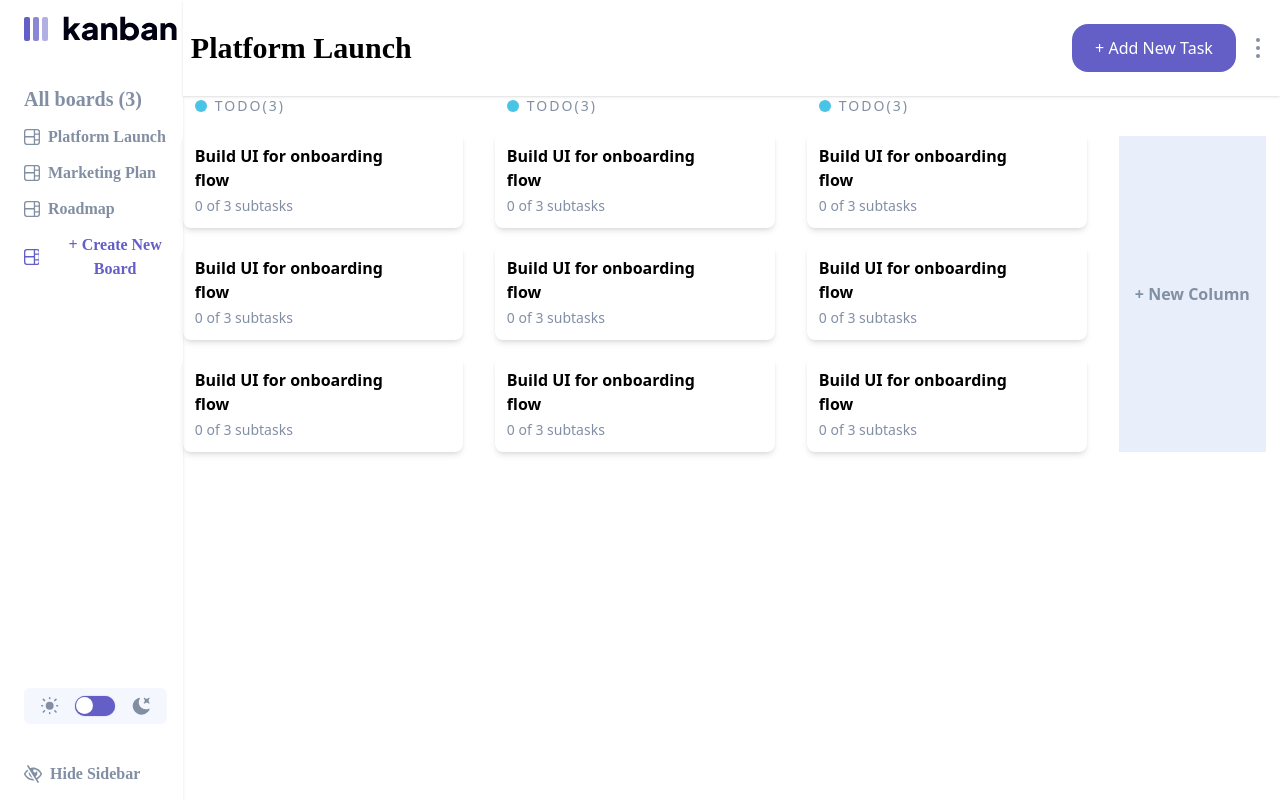
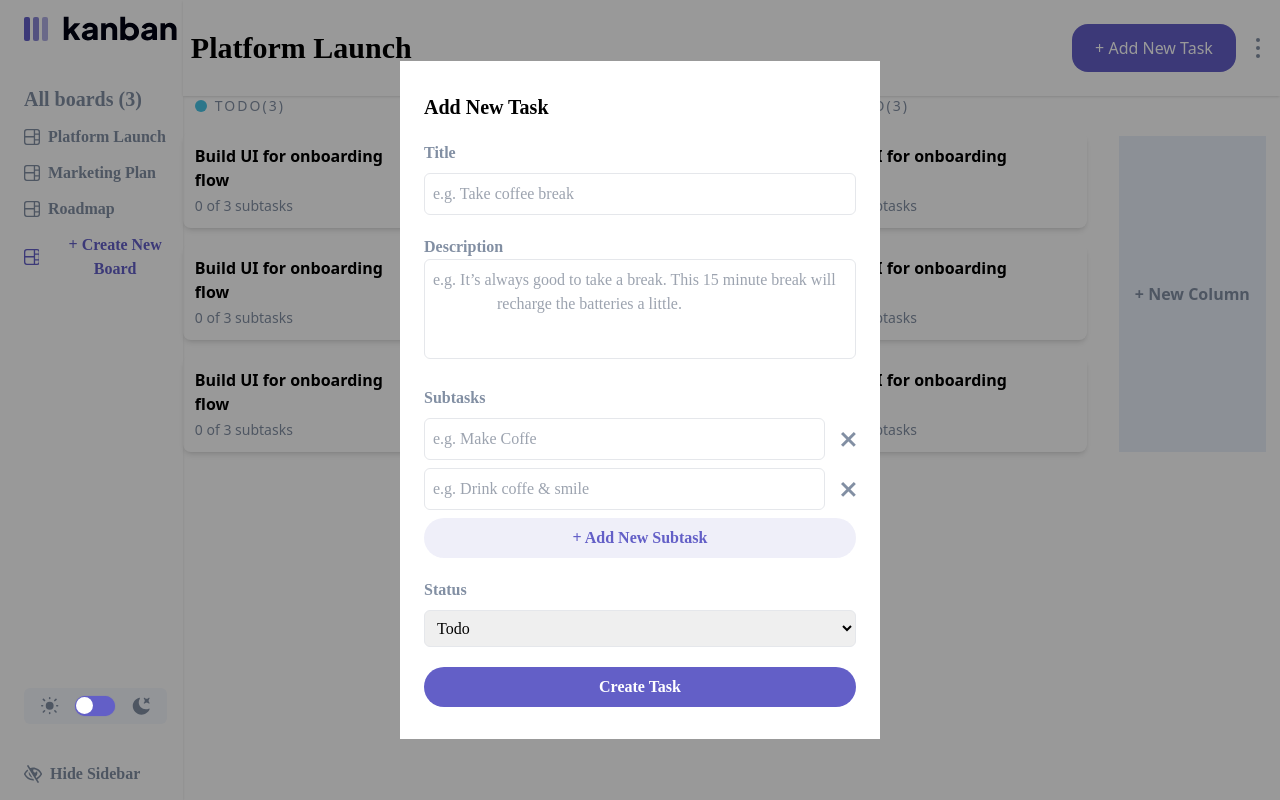
Before and after one commit to ChekeGT/Kanban-task-mangament-app, a React (Vite) app: page / in a window 1280 px wide. Both pictures are taken after a click on the button "+ Create New Board". Built offline with nearby package versions, Linux system fonts and the light colour scheme; a web font is replaced by a local one.

Commit message:
Added afunctionality to close the popup and also rendered the popup conditionally on the create new board button.

```diff
--- a/src/components/NavBar/CreateNewBoardButton.jsx
+++ b/src/components/NavBar/CreateNewBoardButton.jsx
@@ -1,16 +1,42 @@
 import { useDispatch } from "../../App"
+import PopUpContainer from "../PopUps/PopUpContainer"
+import ViewTask from "../PopUps/ViewTask"
+import DeleteTemplate from '../PopUps/DeleteTemplate'
+import AddTask from '../PopUps/AddTask'
+import { useState } from "react"
 
 export default function CreateNewBoardButton(){
     let dispatch = useDispatch()
 
-    const handlePopup = () => {
+    const [showPopUp, setShowPopUp ] = useState(false)
 
+    const handleShowPopUp = () => {
+        setShowPopUp(true)
     }
 
-    return (
-        <button className="flex flex-row items-center gap-2" onClick={handlePopup}>
-            <svg className=" fill-mainPurple" width="16" height="16" xmlns="http://www.w3.org/2000/svg"><path d="M0 2.889A2.889 2.889 0 0 1 2.889 0H13.11A2.889 2.889 0 0 1 16 2.889V13.11A2.888 2.888 0 0 1 13.111 16H2.89A2.889 2.889 0 0 1 0 13.111V2.89Zm1.333 5.555v4.667c0 .859.697 1.556 1.556 1.556h6.889V8.444H1.333Zm8.445-1.333V1.333h-6.89A1.556 1.556 0 0 0 1.334 2.89V7.11h8.445Zm4.889-1.333H11.11v4.444h3.556V5.778Zm0 5.778H11.11v3.11h2a1.556 1.556 0 0 0 1.556-1.555v-1.555Zm0-7.112V2.89a1.555 1.555 0 0 0-1.556-1.556h-2v3.111h3.556Z"/></svg>
-            <p className=" text-mainPurple font-bold">+  Create New Board</p>
-        </button>
-    )
+    const deletePopUp = () => {
+        setShowPopUp(false)
+    }
+
+    if (showPopUp){
+        return (
+        <>
+            <PopUpContainer autoDestructionFunction={deletePopUp}>
+                {/* We will change this, this is only for development purposes as here we will have the add board component*/}
+                <AddTask></AddTask>
+            </PopUpContainer>
+            <button className="flex flex-row items-center gap-2" onClick={handleShowPopUp}>
+                <svg className=" fill-mainPurple" width="16" height="16" xmlns="http://www.w3.org/2000/svg"><path d="M0 2.889A2.889 2.889 0 0 1 2.889 0H13.11A2.889 2.889 0 0 1 16 2.889V13.11A2.888 2.888 0 0 1 13.111 16H2.89A2.889 2.889 0 0 1 0 13.111V2.89Zm1.333 5.555v4.667c0 .859.697 1.556 1.556 1.556h6.889V8.444H1.333Zm8.445-1.333V1.333h-6.89A1.556 1.556 0 0 0 1.334 2.89V7.11h8.445Zm4.889-1.333H11.11v4.444h3.556V5.778Zm0 5.778H11.11v3.11h2a1.556 1.556 0 0 0 1.556-1.555v-1.555Zm0-7.112V2.89a1.555 1.555 0 0 0-1.556-1.556h-2v3.111h3.556Z"/></svg>
+                <p className=" text-mainPurple font-bold">+  Create New Board</p>
+            </button>
+            </>
+        )
+    }else{
+        return (
+            <button className="flex flex-row items-center gap-2" onClick={handleShowPopUp}>
+                <svg className=" fill-mainPurple" width="16" height="16" xmlns="http://www.w3.org/2000/svg"><path d="M0 2.889A2.889 2.889 0 0 1 2.889 0H13.11A2.889 2.889 0 0 1 16 2.889V13.11A2.888 2.888 0 0 1 13.111 16H2.89A2.889 2.889 0 0 1 0 13.111V2.89Zm1.333 5.555v4.667c0 .859.697 1.556 1.556 1.556h6.889V8.444H1.333Zm8.445-1.333V1.333h-6.89A1.556 1.556 0 0 0 1.334 2.89V7.11h8.445Zm4.889-1.333H11.11v4.444h3.556V5.778Zm0 5.778H11.11v3.11h2a1.556 1.556 0 0 0 1.556-1.555v-1.555Zm0-7.112V2.89a1.555 1.555 0 0 0-1.556-1.556h-2v3.111h3.556Z"/></svg>
+                <p className=" text-mainPurple font-bold">+  Create New Board</p>
+            </button>
+        )
+    }
 }
--- a/src/components/PopUps/AddTask.jsx
+++ b/src/components/PopUps/AddTask.jsx
@@ -2,8 +2,18 @@ export default function AddTask() {
 
     const crossIcon = `./src/assets/icon-cross.svg`;
 
+    // This function is to keep the click only on the local scope of the component
+    //  Why? because this is important in order for the user to close the tab.
+    // Since this will be rendered on the popupcontainer. if the user clicks on the
+    // popup container it will close, but not if he clicks on the popup itself?
+    // why? because we have stop propagation :3
+
+    function preventPropagation(e){
+        e.stopPropagation()
+    }
+
     return(
-        <div className="w-[480px] bg-white px-6 py-8 flex flex-col gap-5">
+        <div onClick={preventPropagation} className="w-[480px] bg-white px-6 py-8 flex flex-col gap-5">
             <h1 className="font-bold text-xl ">Add New Task</h1>
             <div className="flex flex-col gap-2">
                 <h3 className="font-bold text-grayText">Title</h3>
--- a/src/components/PopUps/DeleteTemplate.jsx
+++ b/src/components/PopUps/DeleteTemplate.jsx
@@ -1,6 +1,17 @@
 export default function DeleteTemplate({title, description}) {
+
+    // This function is to keep the click only on the local scope of the component
+    //  Why? because this is important in order for the user to close the tab.
+    // Since this will be rendered on the popupcontainer. if the user clicks on the
+    // popup container it will close, but not if he clicks on the popup itself?
+    // why? because we have stop propagation :3
+
+    function preventPropagation(e){
+        e.stopPropagation()
+    }
+
     return(
-        <div className="bg-white w-[480px] p-8 flex flex-col gap-5">
+        <div onClick={preventPropagation} className="bg-white w-[480px] p-8 flex flex-col gap-5">
             <h1 className="font-bold text-xl text-mainRed">Delete this Board?</h1>
             <p className="text-grayText">Are you sure you want to delete the ‘Platform Launch’ board? This action will remove all columns and tasks and cannot be reversed.</p>
             <div className="w-full flex gap-4 ">
--- a/src/components/PopUps/PopUpContainer.jsx
+++ b/src/components/PopUps/PopUpContainer.jsx
@@ -1,6 +1,9 @@
-export default function PopUpContainer({ children }){
+export default function PopUpContainer({ children, autoDestructionFunction}){
+
     return (
-        <div className="bg-blackCover absolute w-11 h-12 left-[50%] translate-x-[-50%] top-[50%] translate-y-[-50%] w-[100%] h-[100%] flex justify-center items-center">
+        // The function will only work if the user clicks in some area that is not the children of this function.
+        // why? because on the children of this function it exists a stop propagation function.
+        <div  onClick={autoDestructionFunction} className="bg-blackCover absolute w-11 h-12 left-[50%] translate-x-[-50%] top-[50%] translate-y-[-50%] w-[100%] h-[100%] flex justify-center items-center">
             {children}
         </div>
     )
--- a/src/components/PopUps/ViewTask.jsx
+++ b/src/components/PopUps/ViewTask.jsx
@@ -2,8 +2,19 @@ export default function ViewTask() {
 
     const optionIcon = `./src/assets/icon-vertical-ellipsis.svg`;
 
+
+    // This function is to keep the click only on the local scope of the component
+    //  Why? because this is important in order for the user to close the tab.
+    // Since this will be rendered on the popupcontainer. if the user clicks on the
+    // popup container it will close, but not if he clicks on the popup itself?
+    // why? because we have stop propagation :3
+
+    function preventPropagation(e){
+        e.stopPropagation()
+    }
+
     return(
-        <div className="flex flex-col gap-5 bg-white w-[480px] p-6">
+        <div  onClick={preventPropagation} className="flex flex-col gap-5 bg-white w-[480px] p-6">
             <div className="flex items-center">
                 <h1 className="font-bold text-xl">Research pricing points of various competitors and trial different business models</h1>
                 <img src={optionIcon} alt="" />
```
